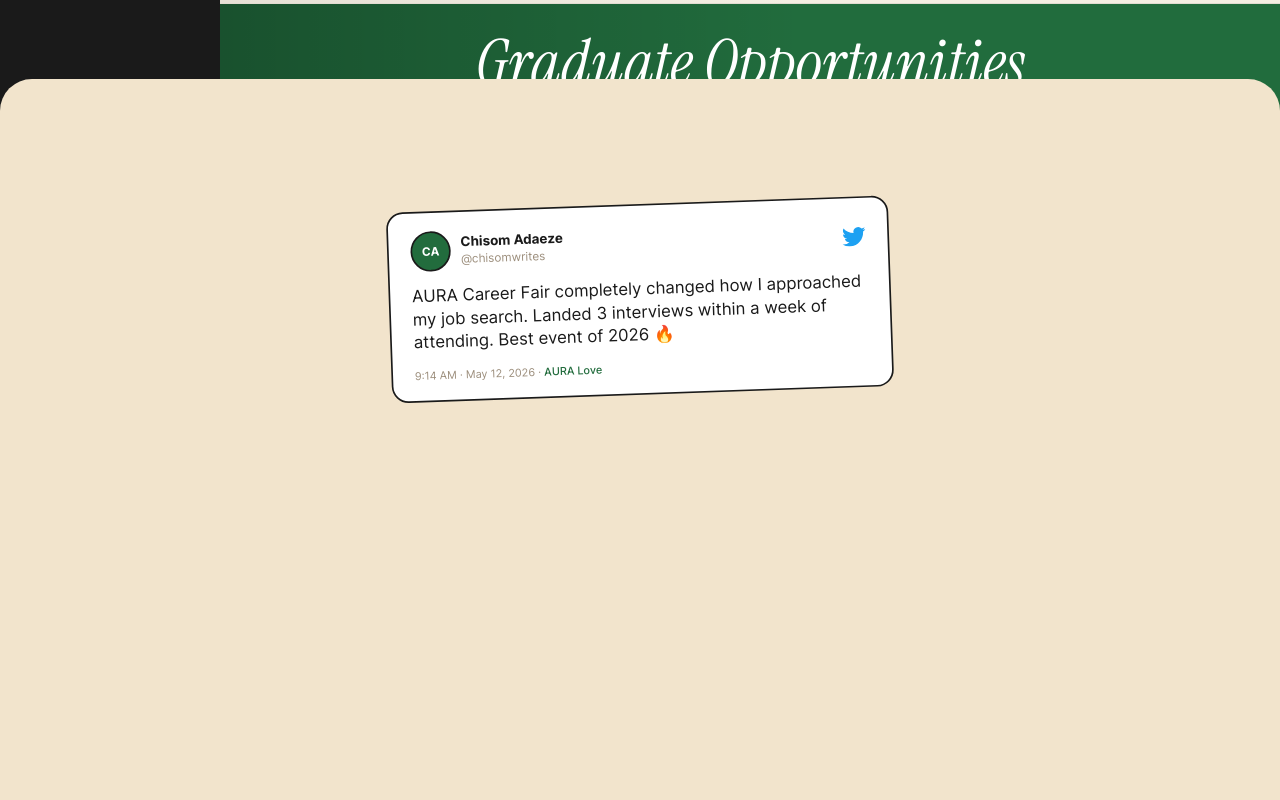
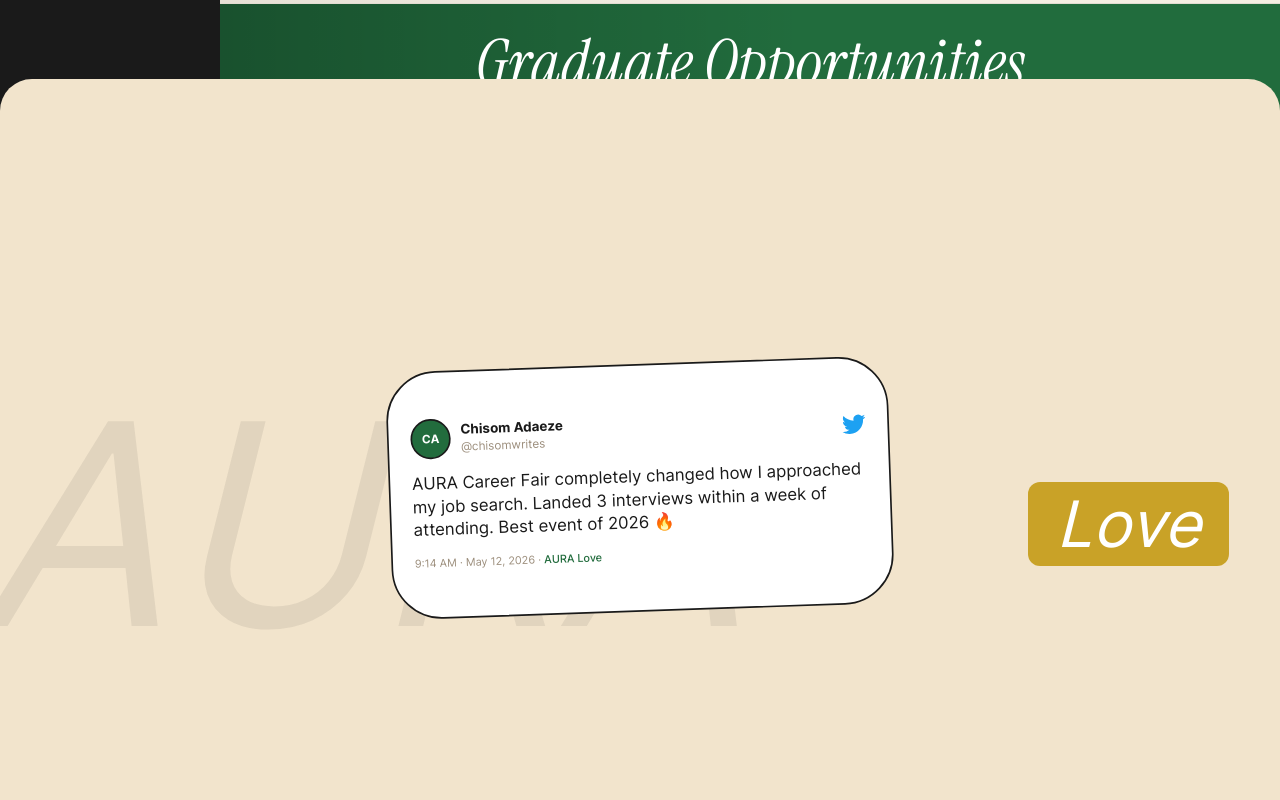
Before and after one commit to big-tinsu/mtu-career-fair, a Next.js app: page /events/aura-career-fair-2026 in a window 1280 px wide. Shown: the part 3300-4100 px from the top of the page. Built offline with nearby package versions, Linux system fonts and the light colour scheme.

Commit message:
feat: enhance PartnersSection layout and improve TestimonialsSection design elements

```diff
--- a/src/presentation/sections/PartnersSection.tsx
+++ b/src/presentation/sections/PartnersSection.tsx
@@ -92,7 +92,7 @@
 
   return (
     <section id="partners" className="bg-[#F2E4CC] overflow-hidden" style={{ paddingTop: 0, paddingBottom: 0 }}>
-      <div className="flex min-h-[70vh]">
+      <div className="flex min-h-[70vh] items-center">
 
         {/* ── Left info panel ─────────────────────────── */}
         <div
@@ -137,9 +137,10 @@
           className="flex-1 grid gap-4"
           style={{
             gridTemplateColumns: 'repeat(3, 1fr)',
-            gridTemplateRows: 'repeat(2, 1fr)',
+            gridAutoRows: 'minmax(180px, 220px)',
             padding: 'clamp(1.5rem, 4vw, 3rem)',
             alignContent: 'center',
+            alignItems: 'center',
           }}
         >
           {gridPartners.map((partner, idx) => (
--- a/src/presentation/sections/TestimonialsSection.tsx
+++ b/src/presentation/sections/TestimonialsSection.tsx
@@ -68,10 +68,35 @@
 
   return (
     <div
-      className="h-screen sticky top-0 flex justify-center items-start"
-      style={{ paddingTop: BASE_TOP + i * CARD_OFFSET, zIndex: i + 1 }}
+      className="h-screen sticky top-0 flex justify-center items-start overflow-hidden"
+      style={{ paddingTop: `calc(50vh - 160px + ${i * CARD_OFFSET}px)`, zIndex: i + 1 }}
     >
-      <motion.div style={{ scale, transformOrigin: 'top center', width: 'min(88vw, 600px)' }}>
+      {/* Large background text — sits behind card */}
+      <div className="absolute inset-0 flex items-center pointer-events-none select-none overflow-hidden">
+        <span
+          className="absolute left-[-2vw] font-instrument italic text-[#1A1A1A] opacity-[0.07] whitespace-nowrap leading-none"
+          style={{ fontSize: '22vw' }}
+        >
+          AURA
+        </span>
+        <div
+          className="absolute right-[4vw] top-1/2 -translate-y-1/2 flex items-center justify-center"
+          style={{
+            backgroundColor: '#C9A227',
+            borderRadius: 12,
+            padding: '10px 28px',
+          }}
+        >
+          <span
+            className="font-instrument italic text-white leading-none"
+            style={{ fontSize: 'clamp(2rem, 5vw, 4rem)' }}
+          >
+            Love
+          </span>
+        </div>
+      </div>
+
+      <motion.div style={{ scale, transformOrigin: 'top center', width: 'min(88vw, 600px)', position: 'relative', zIndex: 2 }}>
 
         {/* Main card */}
         <div
@@ -80,9 +105,9 @@
             zIndex: 1,
             backgroundColor: '#FFFFFF',
             border: '2.5px solid #1A1A1A',
-            borderRadius: 20,
+            borderRadius: 60,
             transform: `rotate(${rot}deg)`,
-            padding: '22px 26px 20px',
+            padding: '55px 26px 55px',
           }}
         >
           {/* Header row */}
```
